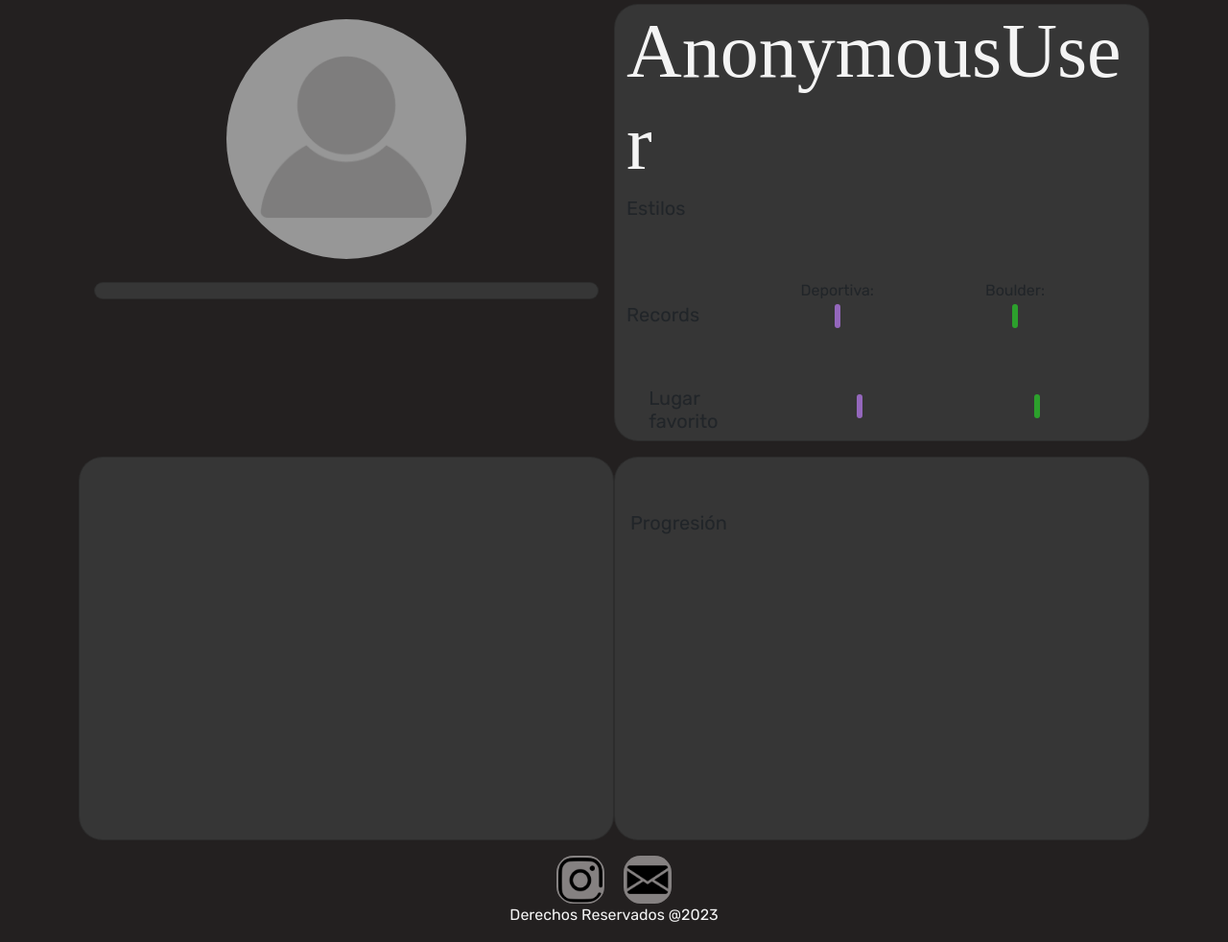
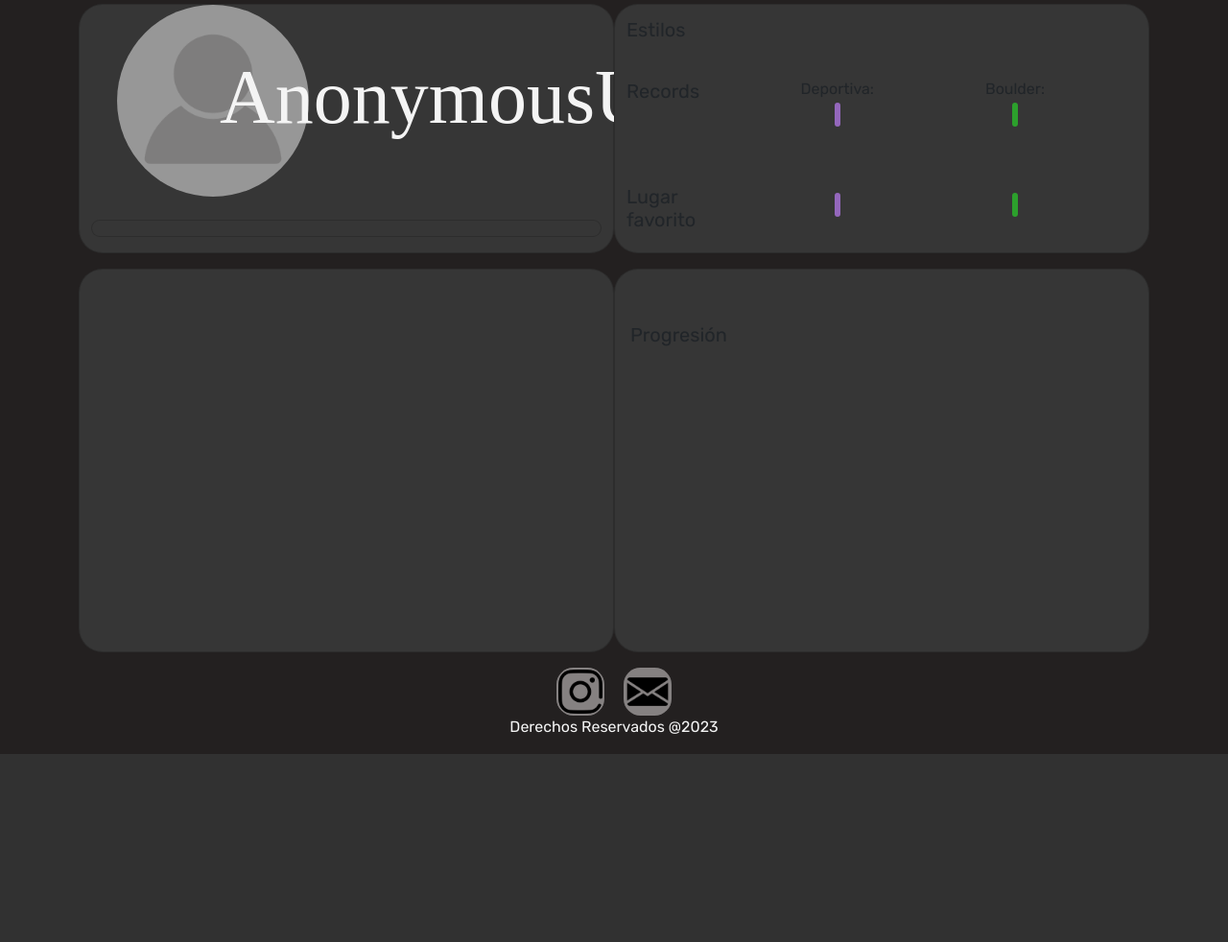
Before and after one commit to NMS47/climbing_log, a Django app: template climb_log_webapp/templates/climb_log_webapp_ES/profile.html in a window 1280 px wide. Shown: the part 56-1038 px from the top of the page at 96% size. After the commit the page ends 842 px from the top, so only its background shows below. Run offline with Django 4.2, Linux system fonts and the light colour scheme; the template is opened without the code that fills it, so the values that code supplies are empty; some libraries are stand-ins or nearby versions; some web fonts are replaced.

Commit message:
corrections in profile design

```diff
--- a/climb_log_webapp/static/climb_log_webapp/profile.css
+++ b/climb_log_webapp/static/climb_log_webapp/profile.css
@@ -1,14 +1,15 @@
 .icon{
-    width: 250px;
+    width: 200px;
 }
 
 .card{
     margin-bottom: 1rem;
     background-color: #363636;
     border-radius: 25px;
+    align-content: center;
 }
-.left-panel{
-    padding: 1rem;
+.top-right{
+    display: grid;
 }
 .calendar{
     padding: 0.5rem;
@@ -57,7 +58,4 @@ hr{
     .card{
         margin-bottom: 1rem;
     }
-    .left-panel{
-        padding: 0;
-    }
 }
--- a/climb_log_webapp/templates/climb_log_webapp_ES/profile.html
+++ b/climb_log_webapp/templates/climb_log_webapp_ES/profile.html
@@ -10,9 +10,14 @@
 {%block content%}
 
 <div class="container row justify-content-evenly mt-1 mx-auto">
-    <div class="col-lg-6 left-panel">
-        <div class="profile-pic d-flex justify-content-center">
-            <img class="icon" src="{% static 'climb_log_webapp/images/profile-icon.png' %}" alt="Png Save Profile" style="border-radius: 50%; background-color: #979797" />
+    <div class="col-lg-6 card">
+        <div class="row row-cols-2">
+            <div class="col profile-pic d-flex justify-content-center">
+                <img class="icon" src="{% static 'climb_log_webapp/images/profile-icon.png' %}" alt="Png Save Profile" style="border-radius: 50%; background-color: #979797" />
+            </div>
+            <div class="col justify-content-center d-flex align-items-center">
+                <h1>{{request.user}}</h1>
+            </div>
         </div>
         <br>
         <div class="card calendar">
@@ -21,24 +26,27 @@
             {%endautoescape%}
         </div>
     </div>
-    <div class="card col-lg-6" >
-        <h1>{{request.user}}</h1>
+    <div class="col-lg-6 card top-right" >
         <div class="row">
-            <div class="col-lg-3 d-flex align-items-center">
+            <div class="col-lg-3">
                 <h5>Estilos</h5>
             </div>
-            <div class="col-lg-3">
+            <div class="col-lg-3 d-flex align-items-center">
                 {%autoescape off%}
                 {{style_chart}}
                 {%endautoescape%}
             </div>
         </div>
-        <hr>
-        <div class="row mt-4">
-            <div class="col-lg-3 d-flex align-items-center">
+        <div class="row">
+            <div class="col">
+                <hr>
+            </div>
+        </div>
+        <div class="row">
+            <div class="col-lg-3">
                 <h5>Records</h5>
             </div>
-            <div class="col-lg-4 d-flex align-items-center record-sport">
+            <div class="col-lg-4 d-flex align-items-center justify-content-around record-sport">
                 <div class="row row-cols-1">
                     <div class="col">
                         <h6>Deportiva:</h6>
@@ -51,7 +59,7 @@
                     </div>
                 </div>
             </div>
-            <div class="col-lg-4 d-flex align-items-center record-boulder">
+            <div class="col-lg-4 d-flex align-items-center justify-content-around record-boulder">
                 <div class="row row-cols-1">
                     <div class="col">
                         <h6>Boulder:</h6>
@@ -65,15 +73,19 @@
                 </div>
             </div>
         </div>
-        <hr>
-        <div class="row justify-content-center">
-            <div class="col-lg-3 ">
+        <div class="row">
+            <div class="col">
+                <hr>
+            </div>
+        </div>
+        <div class="row">
+            <div class="col-lg-3">
                 <h5>Lugar favorito</h5>
             </div>
-            <div class="col-lg-4 record-sport">
+            <div class="col-lg-4 justify-content-around record-sport">
                 <h6><mark>{{favorite_places.0}}</mark></h6>
             </div>
-            <div class="col-lg-4 record-boulder">
+            <div class="col-lg-4 justify-content-around record-boulder">
                 <h6><mark>{{favorite_places.1}}</mark></h6>
             </div>
         </div>
```
Also changed, not shown: 1 other file.
